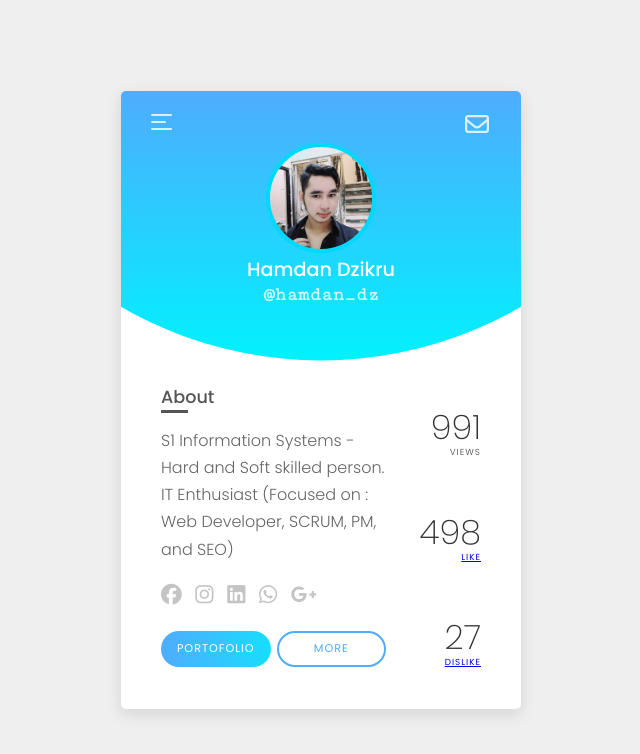
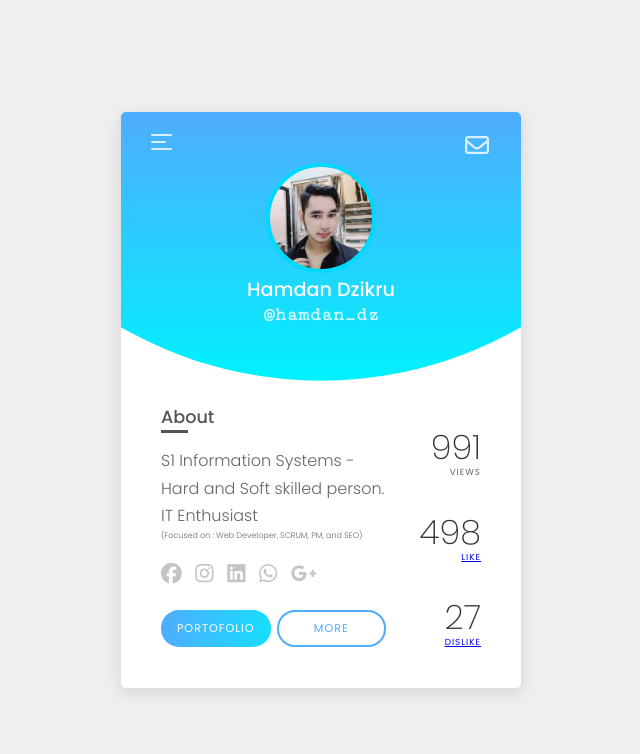
Before and after one commit to hamdandzikru/Profile-Card, a plain HTML site: page index.html in a window 1280 px wide. Shown: the whole page, without its empty margins (319-959 px from the left). Drawn offline with Linux system fonts and the light colour scheme.

Commit message:
added new

```diff
--- a/index.html
+++ b/index.html
@@ -39,7 +39,8 @@
                 <div class="left">
                     <div class="about-container">
                         <h3 class="title">About</h3>
-                        <p class="text">S1 Information Systems - Hard and Soft skilled person. IT Enthusiast (Focused on : Web Developer, SCRUM, PM, and SEO)</p>
+                        <p class="text">S1 Information Systems - Hard and Soft skilled person. IT Enthusiast</p>
+                        <p class="text2">(Focused on : Web Developer, SCRUM, PM, and SEO)</p>
                     </div>
                     <div class="icons-container">
                         <a href="https://fb.com/hamdandzikru" target="_blank" class="icon">
```
